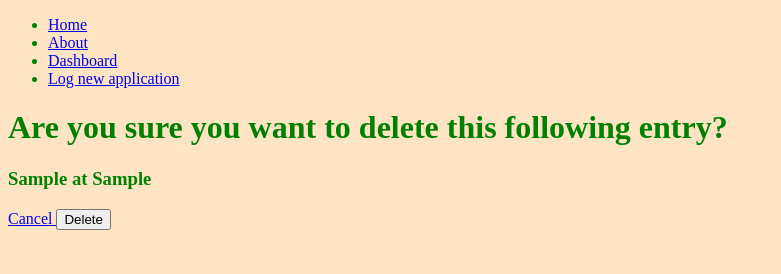
After one commit to SoundaryaNattuva/leet-code-buddy, a Django app: page /applications/1/delete/ in a window 1280 px wide. The commit adds this page. Shown: the part 26-300 px from the top of the page, without its empty margins (0-781 px from the left). Run offline with Django 4.2, Linux system fonts and the light colour scheme; tables that the repository leaves empty hold one stand-in row (values such as "Sample post").

Commit message:
create update and delete functions and templates

```diff
--- /dev/null
+++ b/main_app/templates/main_app/application_confirm_delete.html
@@ -0,0 +1,17 @@
+{% extends 'base.html' %}
+{% load static %}
+
+{% block content %}
+
+  <h1>Are you sure you want to delete this following entry?</h1>
+  <h3>{{ object.position}} at {{ object.company}}</h3>
+
+  <form action="" method="post" class="form">
+    {% csrf_token %}
+    <a href="{% url 'app-detail' object.id %}" class="btn secondary">
+      Cancel
+    </a>
+    <button type="submit" class="btn danger">Delete</button>
+  </form>
+
+  {% endblock %}
--- a/main_app/urls.py
+++ b/main_app/urls.py
@@ -7,7 +7,7 @@ urlpatterns = [
   path('about/', views.about, name='about'),
   path('applications/', views.app_index, name = 'app-index'),
   path('applications/<int:app_id>/', views.app_detail, name = 'app-detail'),
-  path('applications/create', views.AppCreate.as_view(), name='app-create'),
-  path('applications/<int:pk>/update', views.AppUpdate.as_view(), name='app-update'),
-  path('applications/<int:pk>/delete', views.AppDelete.as_view(), name='app-delete'),
+  path('applications/create/', views.AppCreate.as_view(), name='app-create'),
+  path('applications/<int:pk>/update/', views.AppUpdate.as_view(), name='app-update'),
+  path('applications/<int:pk>/delete/', views.AppDelete.as_view(), name='app-delete'),
 ]
```
Also changed, not shown: main_app/templates/main_app/application_form.html (+7 -1 lines), main_app/templates/main_app/app_confirm_delete.html (deleted).
